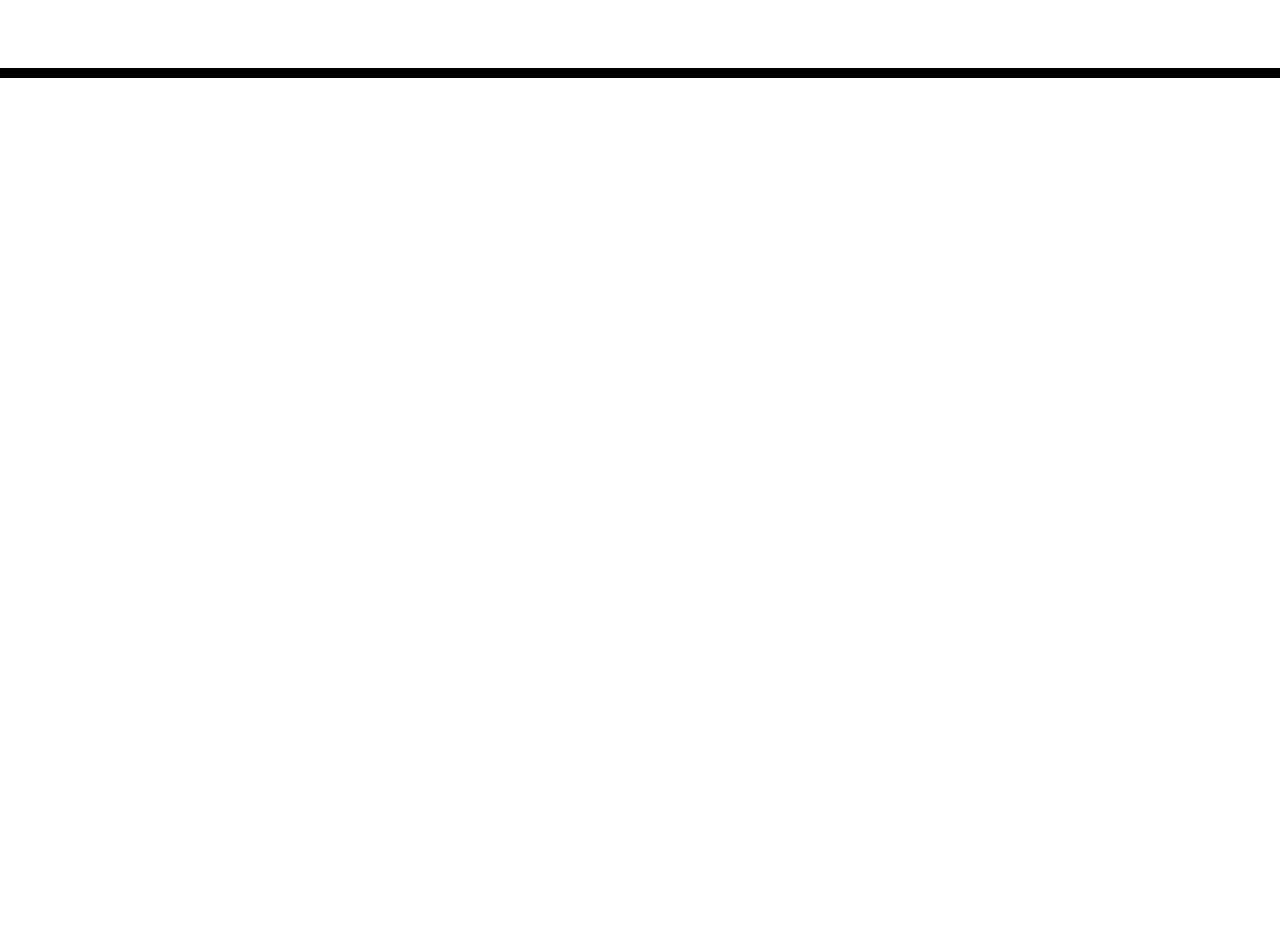
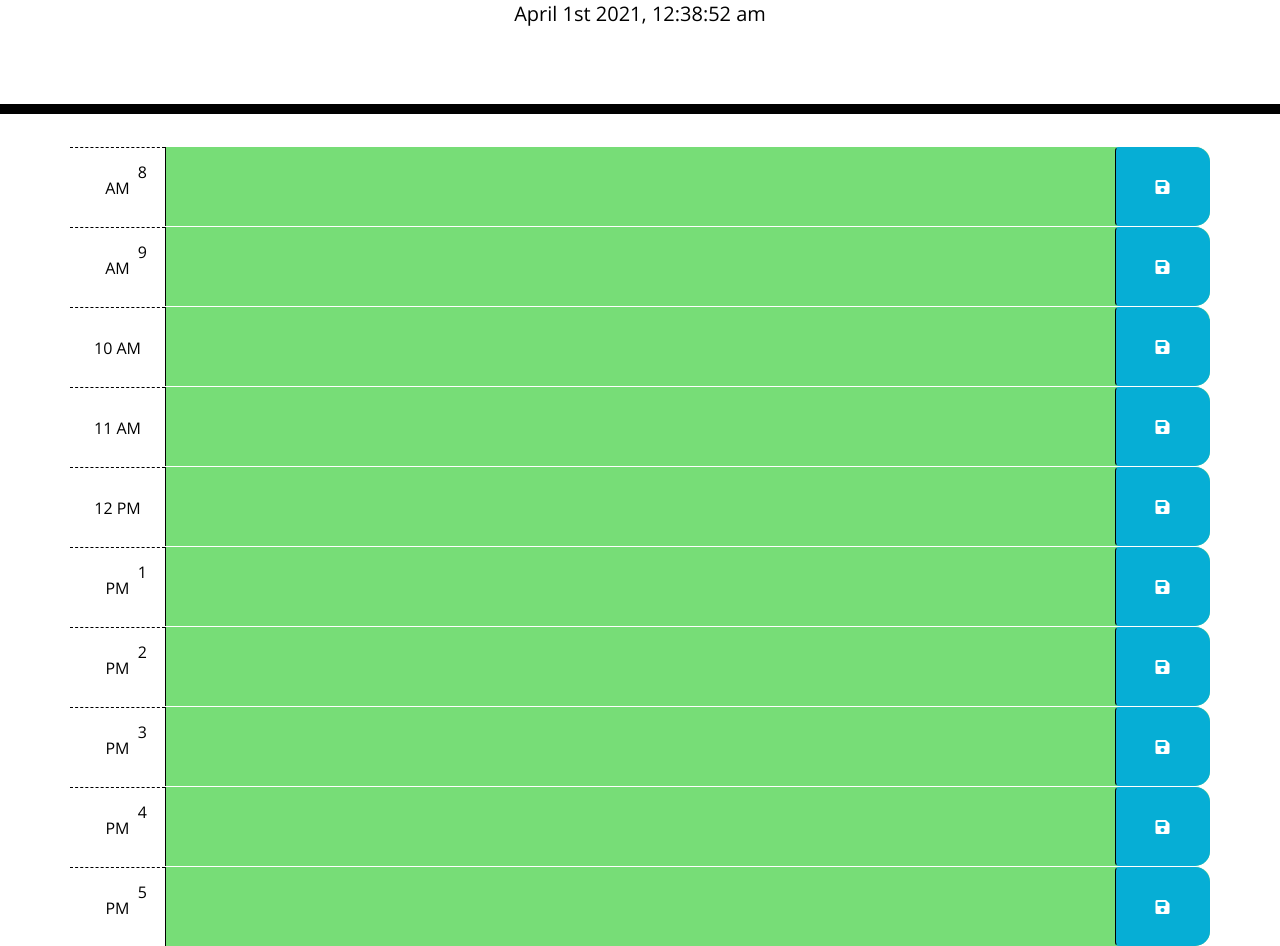
Before and after one commit to MichaelPappas2662/Work-Day-Scheduler, a plain HTML site: page index.html in a window 1280 px wide. Shown: the part 190-1136 px from the top of the page. Before the commit the page ends 800 px from the top, so only its background shows below. Drawn offline with nearby package versions, Linux system fonts and the light colour scheme; files that its build step writes are made by us from their sources.

Commit message:
fixed my html ,and added Js file

```diff
--- /dev/null
+++ b/assets/script.js
@@ -0,0 +1,56 @@
+var todayDate = moment().format('MMMM Do YYYY, h:mm:ss a');
+$("#currentDay").html(todayDate);
+
+$(document).ready(function () {
+    // saveBtn click listener
+    $(".saveBtn").on("click", function () {
+        // Get nearby values of the description in JQuery
+        var text = $(this).siblings(".description").val();
+        var time = $(this).parent().attr("id");
+
+        // Save text in local storage
+        localStorage.setItem(time, text);
+    })
+
+    function timeTracker() {
+        //get current number of hours.
+        var timeNow = moment().hour();
+
+        // loop over time blocks
+        $(".time-block").each(function () {
+            var blockTime = parseInt($(this).attr("id").split("hour")[1]);
+
+            // To check the time and add the classes for background indicators
+            if (blockTime < timeNow) {
+                $(this).removeClass("future");
+                $(this).removeClass("present");
+                $(this).addClass("past");
+            }
+            else if (blockTime === timeNow) {
+                $(this).removeClass("past");
+                $(this).removeClass("future");
+                $(this).addClass("present");
+            }
+            else {
+                $(this).removeClass("present");
+                $(this).removeClass("past");
+                $(this).addClass("future");
+
+            }
+        })
+    }
+
+    // Get item from local storage if any
+    $("#hour8 .description").val(localStorage.getItem("hour8"));
+    $("#hour9 .description").val(localStorage.getItem("hour9"));
+    $("#hour10 .description").val(localStorage.getItem("hour10"));
+    $("#hour11 .description").val(localStorage.getItem("hour11"));
+    $("#hour12 .description").val(localStorage.getItem("hour12"));
+    $("#hour13 .description").val(localStorage.getItem("hour13"));
+    $("#hour14 .description").val(localStorage.getItem("hour14"));
+    $("#hour15 .description").val(localStorage.getItem("hour15"));
+    $("#hour16 .description").val(localStorage.getItem("hour16"));
+    $("#hour17 .description").val(localStorage.getItem("hour17"));
+
+    timeTracker();
+})
--- a/index.html
+++ b/index.html
@@ -18,7 +18,8 @@
       href="https://fonts.googleapis.com/css?family=Open+Sans&display=swap"
       rel="stylesheet"
     />
-    <link rel="stylesheet" href="style.css" />
+    <link rel="stylesheet" href="assets/style.css" />
+
     <title>Work Day Scheduler</title>
   </head>
 
@@ -30,9 +31,101 @@
     </header>
     <div class="container">
       <!-- Timeblocks go here -->
+      <div id="hour8" class="row time-block">
+        <div class="col-md-1 hour">
+            8 AM
+        </div>
+        <textarea class="col-md-10 description">
+        </textarea>
+        <button class="btn saveBtn col-md-1"><i class="fas fa-save"></i></button>
     </div>
 
+<div id="hour9" class="row time-block">
+        <div class="col-md-1 hour">
+            9 AM
+        </div>
+        <textarea class="col-md-10 description">
+        </textarea>
+        <button class="btn saveBtn col-md-1"><i class="fas fa-save"></i></button>
+    </div>
+
+<div id="hour10" class="row time-block">
+        <div class="col-md-1 hour">
+            10 AM
+        </div>
+        <textarea class="col-md-10 description">
+        </textarea>
+        <button class="btn saveBtn col-md-1"><i class="fas fa-save"></i></button>
+    </div>
+
+<div id="hour10=1" class="row time-block">
+        <div class="col-md-1 hour">
+            11 AM
+        </div>
+        <textarea class="col-md-10 description">
+        </textarea>
+        <button class="btn saveBtn col-md-1"><i class="fas fa-save"></i></button>
+    </div>
+
+<div id="hour12" class="row time-block">
+        <div class="col-md-1 hour">
+            12 PM
+        </div>
+        <textarea class="col-md-10 description">
+        </textarea>
+        <button class="btn saveBtn col-md-1"><i class="fas fa-save"></i></button>
+    </div>
+
+<div id="hour13" class="row time-block">
+        <div class="col-md-1 hour">
+            1 PM
+        </div>
+        <textarea class="col-md-10 description">
+        </textarea>
+        <button class="btn saveBtn col-md-1"><i class="fas fa-save"></i></button>
+    </div>
+
+<div id="hour14" class="row time-block">
+        <div class="col-md-1 hour">
+            2 PM
+        </div>
+        <textarea class="col-md-10 description">
+        </textarea>
+        <button class="btn saveBtn col-md-1"><i class="fas fa-save"></i></button>
+    </div>
+
+<div id="hour15" class="row time-block">
+        <div class="col-md-1 hour">
+            3 PM
+        </div>
+        <textarea class="col-md-10 description">
+        </textarea>
+        <button class="btn saveBtn col-md-1"><i class="fas fa-save"></i></button>
+    </div>
+
+<div id="hour16" class="row time-block">
+        <div class="col-md-1 hour">
+            4 PM
+        </div>
+        <textarea class="col-md-10 description">
+        </textarea>
+        <button class="btn saveBtn col-md-1"><i class="fas fa-save"></i></button>
+    </div>
+
+<div id="hour17" class="row time-block">
+        <div class="col-md-1 hour">
+            5 PM
+        </div>
+        <textarea class="col-md-10 description">
+        </textarea>
+        <button class="btn saveBtn col-md-1"><i class="fas fa-save"></i></button>
+    </div>
+    </div>
+
+
+    <script src="https://code.jquery.com/jquery-3.4.1.min.js"></script>
     <script src="https://cdnjs.cloudflare.com/ajax/libs/jquery/3.2.1/jquery.min.js"></script>
     <script src="https://cdnjs.cloudflare.com/ajax/libs/moment.js/2.24.0/moment.min.js"></script>
+    <script src="./assets/script.js"></script>
   </body>
 </html>
```
